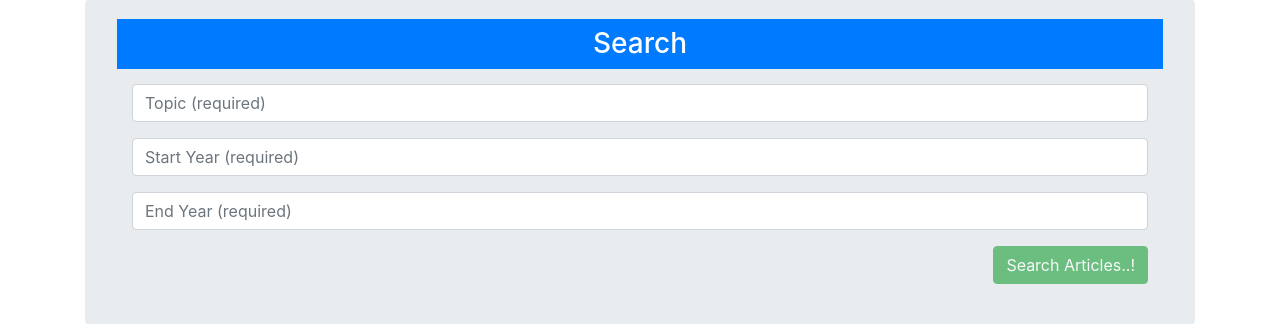
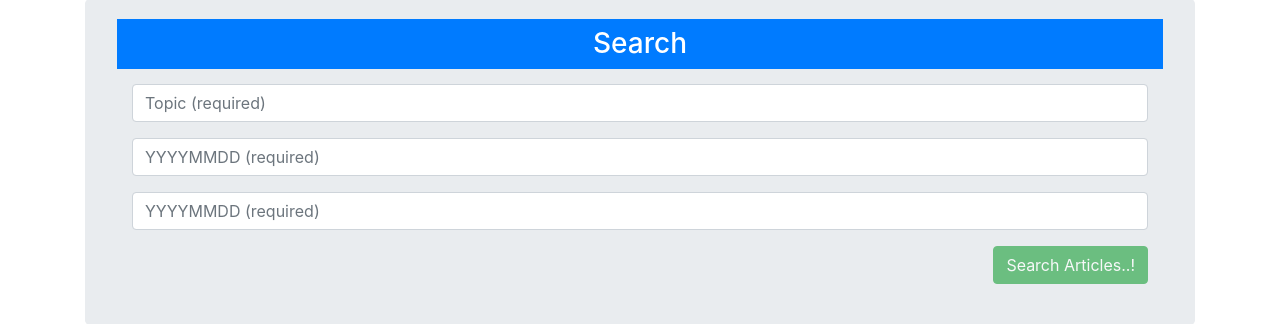
Before and after one commit to aviboot92/NYT-SCRUBBER, a React (Create React App) app in the folder client/: page / in a window 1280 px wide. Shown: the part 126-450 px from the top of the page. Built offline with nearby package versions, Linux system fonts and the light colour scheme.

Commit message:
API Need to be modified for query call

```diff
--- a/client/src/components/Results/Results.css
+++ b/client/src/components/Results/Results.css
@@ -1,3 +1,17 @@
 table {
     margin: 0 auto !important;
 }
+
+/* An unordered list without any bullets */
+ul {
+    list-style-type: none !important;
+  }
+
+li {
+    margin: 10px;
+    border: 5px solid;
+    overflow: auto;
+    border-radius: 25px;
+    padding: 5px;
+    border-color: #ff0000 #00ff00 #0000ff rgb(250,0,255)
+}
--- a/client/src/components/Results/Results.js
+++ b/client/src/components/Results/Results.js
@@ -1,14 +1,28 @@
 import React from "react";
 import "./Results.css";
 
-const Results = () => (
+const Results = (props) => {
+  const results = props.results;
+  console.log(results);
+  return(
           <div>
           <nav className="navbar navbar-dark bg-primary">
               <h3 class="text-white h3">
                 Results
               </h3>
           </nav>
+          <ul className = "list-group">
+            {results.map((res) => {
+              return(
+                <li key = {res._id}
+                    id = {res._id}>
+                  <a href={res.web_url}><b>{res.headline.main}</b></a>
+                </li>
+              )
+            })}
+          </ul>
         </div>
         );
+}
 
 export default Results;
--- a/client/src/components/Search/Search.js
+++ b/client/src/components/Search/Search.js
@@ -17,19 +17,19 @@ const Search = (props) => (
                 placeholder="Topic (required)"
               />
               <Input
-                value={props.startYearValue}
+                value={props.startDateValue}
                 onChange={props.inputChange}
-                name="startYear"
-                placeholder="Start Year (required)"
+                name="startDate"
+                placeholder="YYYYMMDD (required)"
               />
               <Input
-                value={props.endYearValue}
+                value={props.endDateValue}
                 onChange={props.inputChange}
-                name="endYear"
-                placeholder="End Year (required)"
+                name="endDate"
+                placeholder="YYYYMMDD (required)"
               />
               <FormBtn
-                disabled={!(props.topicValue && props.startYearValue && props.endYearValue)}
+                disabled={!(props.topicValue && props.startDateValue && props.endDateValue)}
                 onClick={props.onSubmit}
               >
                 Search Articles..!
--- a/client/src/pages/Articles/Articles.js
+++ b/client/src/pages/Articles/Articles.js
@@ -12,16 +12,8 @@ class Articles extends Component {
   state = {
     searchArticles: [],
     topic:"",
-    startYear:"",
-    endYear:""
-  };
-
-  // componentDidMount() {
-  //   this.loadArticles();
-  // }
-
-  loadArticles = (res) => {
-    console.log(res)
+    startDate:"",
+    endDate:""
   };
 
   deleteBook = id => {
@@ -39,11 +31,11 @@ class Articles extends Component {
 
   handleFormSubmit = event => {
     event.preventDefault();
-    if (this.state.topic && this.state.startYear && this.state.endYear) {
+    if (this.state.topic && this.state.startDate && this.state.endDate) {
       API.getArticles({
-        topic:this.state.topic,
-        startYear:this.state.startYear,
-        endYear:this.state.endYear
+        endDate:this.state.endDate,
+        startDate:this.state.startDate,
+        topic:this.state.topic
       })
         .then(res => this.setState({searchArticles:res.data.response.docs}))
         .catch(err => console.log(err));
@@ -59,15 +51,15 @@ class Articles extends Component {
               <Search
                 inputChange = {this.handleInputChange}
                 topicValue = {this.state.topic}
-                startYearValue = {this.state.startYear}
-                endYearValue = {this.state.endYear}
+                startDateValue = {this.state.startDate}
+                endDateValue = {this.state.endDate}
                 onSubmit = {this.handleFormSubmit}>
               </Search>
             </Jumbotron>
           </Col>
           <Col size="md-12 sm-12">
             <Jumbotron>
-              <Results></Results>
+              <Results results = {this.state.searchArticles}></Results>
             </Jumbotron>
           </Col>
           <Col size="md-12 sm-12">
--- a/client/src/utils/API.js
+++ b/client/src/utils/API.js
@@ -2,15 +2,17 @@ import axios from "axios";
 
 export default {
   // Gets all Articles
-  getArticles: function(req, res) {
-    console.log("Making an Api Call");
-    const params = Object.assign(
-      { api_key: "9b3adf57854f4a19b7b5782cdd6e427a" },
-      req
-    );
-    return axios.get("https://api.nytimes.com/svc/search/v2/articlesearch.json", {
-      params
-    })
+  getArticles: function(req) {
+    console.log(req);
+      const apiKey = "9b3adf57854f4a19b7b5782cdd6e427a";
+      const startD = req.startDate;
+      const endD = req.endDate;
+      const q = req.topic;
+
+    let queryUrl = "https://api.nytimes.com/svc/search/v2/articlesearch.json";
+    queryUrl+= '?';
+    console.log(queryUrl);
+    return axios.get(queryUrl+apiKey+q+startD+endD)
   },
   // Gets the book with the given id
   getBook: function(id) {
```
Lines whose indentation alone changed are shown as unchanged.
